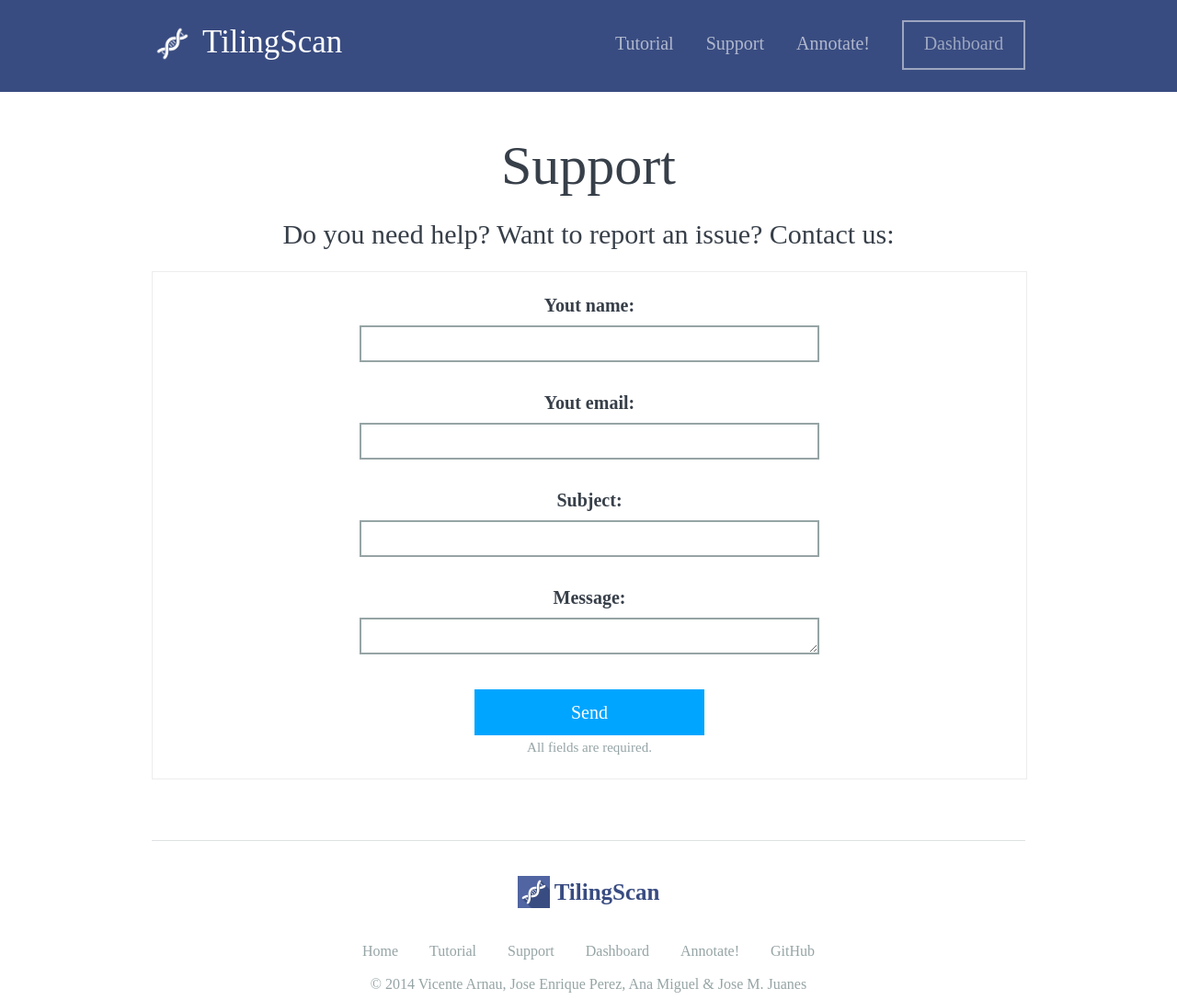
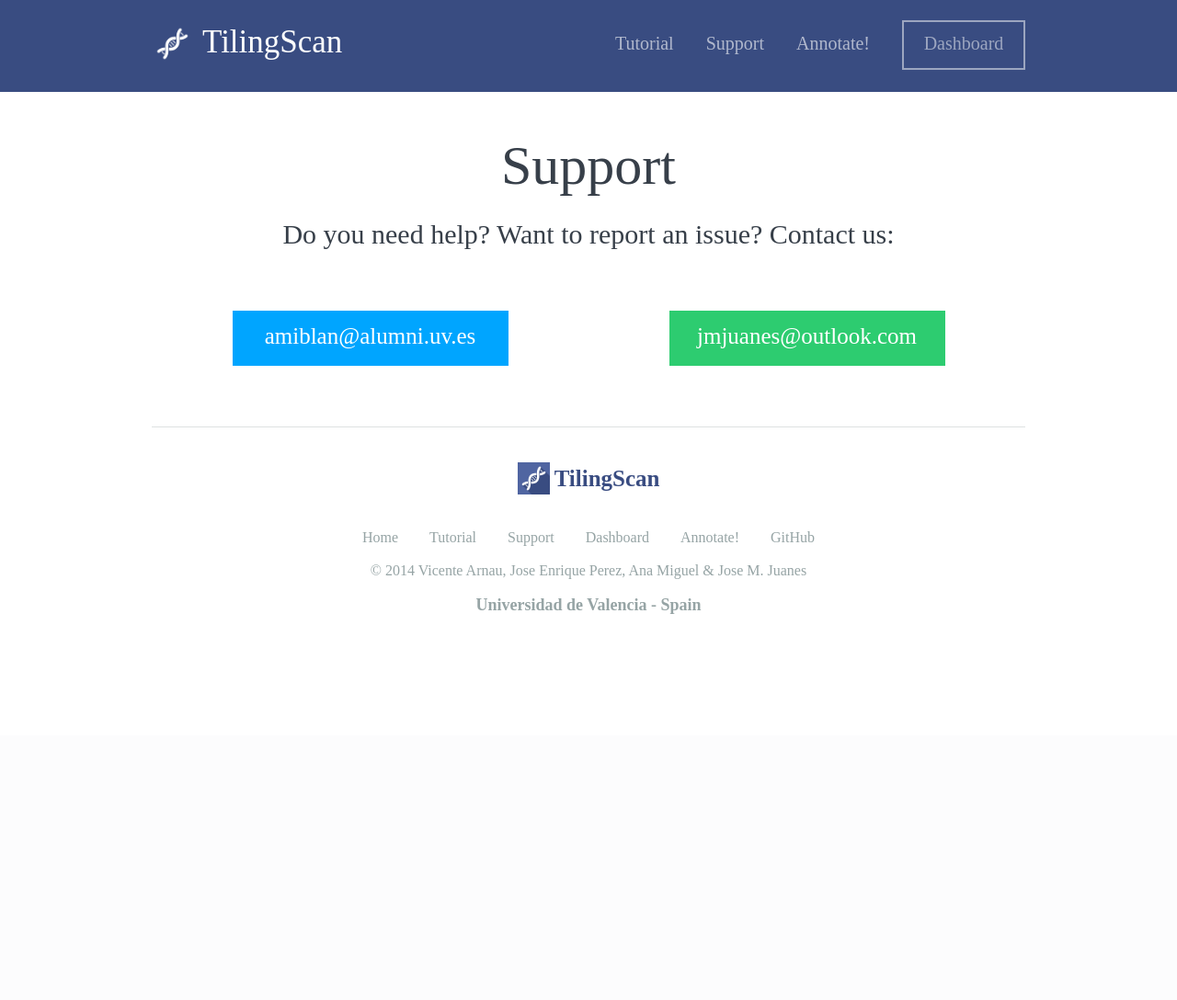
Before and after one commit to TilingScan/tilingscan, a PHP site: page /support in a window 1280 px wide. Shown: the top 1088 px of the page at 92% size. After the commit the page ends 668 px from the top, so only its background shows below. Run offline with PHP 8.4, Linux system fonts and the light colour scheme; some libraries are stand-ins or nearby versions; some web fonts are replaced.

Commit message:
Add mail

```diff
--- a/support.php
+++ b/support.php
@@ -24,48 +24,22 @@
 			<span class="h2">Do you need help? Want to report an issue? Contact us: </span>
 
 			<!-- Espacios -->
-			<br><br>
+			<br><br><br>
 
-			<!-- Cartel de enviado -->
-			<?php
-				//Comprobamos si hemos enviado algo
-				if(!empty($_GET))
-				{
-					//Ponemos el bloque
-					echo '<div class="alert background-green">Your email has been sent. Thank you.</div>';
+			<!-- Tabla -->
+			<div class="table" align="center">
 
-					//Espacios
-					echo '<br><br>';
-				}
-			?>
+				<!-- Celda Tutorial -->
+				<div class="table-cell">
+					<a href="mailto:amiblan@alumni.uv.es" class="table-btn background-blue">amiblan@alumni.uv.es</a>
+				</div>
 
-			<!-- Formulario -->
-			<form name="create" enctype="multipart/form-data" action="support?action=send" method="post" class="form">
+				<!-- Celda Soporte -->
+				<div class="table-cell">
+					<a href="mailto:jmjuanes@outlook.com" class="table-btn background-green">jmjuanes@outlook.com</a>
+				</div>
 
-				<!-- Nombre -->
-				<b>Yout name:</b><br>
-				<input name="name" id="name" type="text" class="input-500"><br><br>
-
-				<!-- Email -->
-				<b>Yout email:</b><br>
-				<input name="email" id="email" type="text" class="input-500"><br><br>
-
-				<!-- Asunto -->
-				<b>Subject:</b><br>
-				<input name="asunto" id="asunto" type="text" class="input-500"><br><br>
-
-				<!-- Comentario -->
-				<b>Message:</b><br>
-				<textarea name="descripcion" id="descripcion" class="input-500"></textarea><br><br>
-
-				<!-- Boton de enviar -->
-				<input type="submit" value="Send" class="form-btn background-blue"><br>
-
-				<!-- Aviso -->
-				<small>All fields are required.</small>
-
-			<!-- Cerramos el form -->
-			</form>
+			</div>
 
 		</div>
 
```
